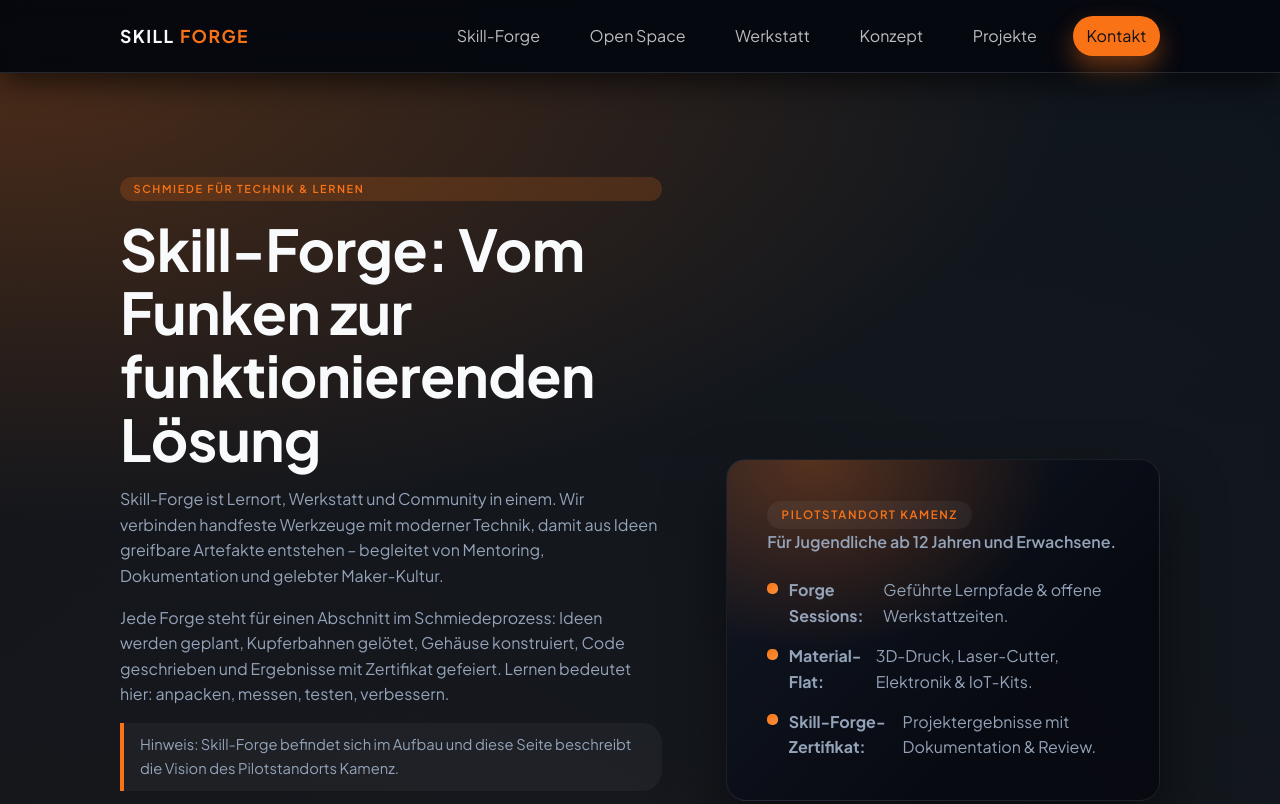
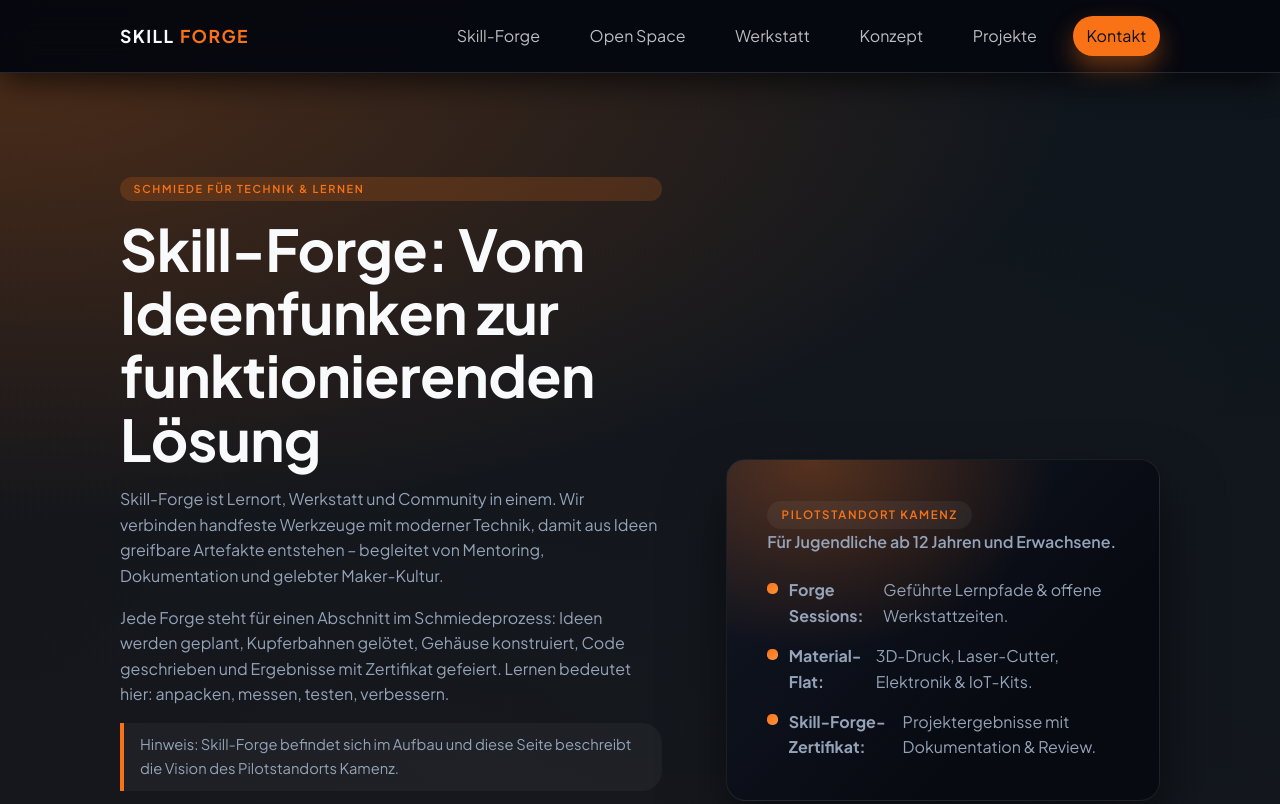
Before and after one commit to SkillForge-Git/SkillForge-website, a plain HTML site: page docs/index.html in a window 1280 px wide. Shown: the top 804 px of the page. Drawn offline with Linux system fonts and the light colour scheme; no server answers.

Commit message:
modified:   docs/index.html

```diff
--- a/docs/index.html
+++ b/docs/index.html
@@ -31,7 +31,7 @@
       <div class="sf-container sf-hero-inner">
         <div class="sf-hero-copy">
           <span class="sf-eyebrow">Schmiede für Technik & Lernen</span>
-          <h1>Skill-Forge: Vom Funken zur funktionierenden Lösung</h1>
+          <h1>Skill-Forge: Vom Ideenfunken zur funktionierenden Lösung</h1>
           <p>
             Skill-Forge ist Lernort, Werkstatt und Community in einem. Wir verbinden
             handfeste Werkzeuge mit moderner Technik, damit aus Ideen greifbare Artefakte
```
